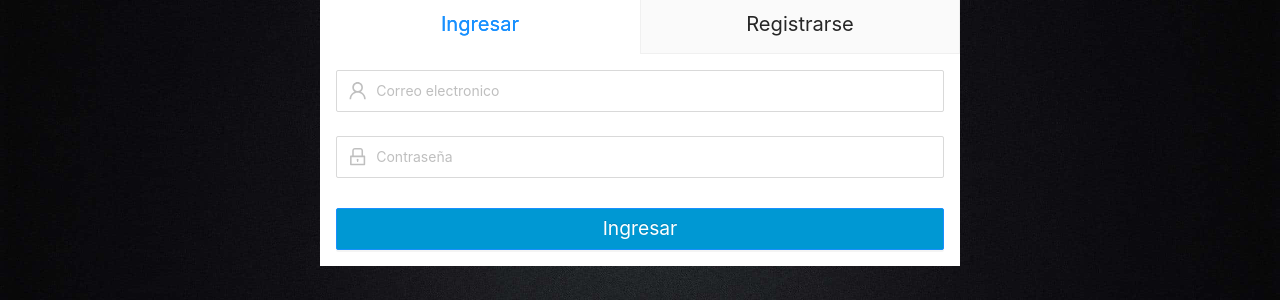
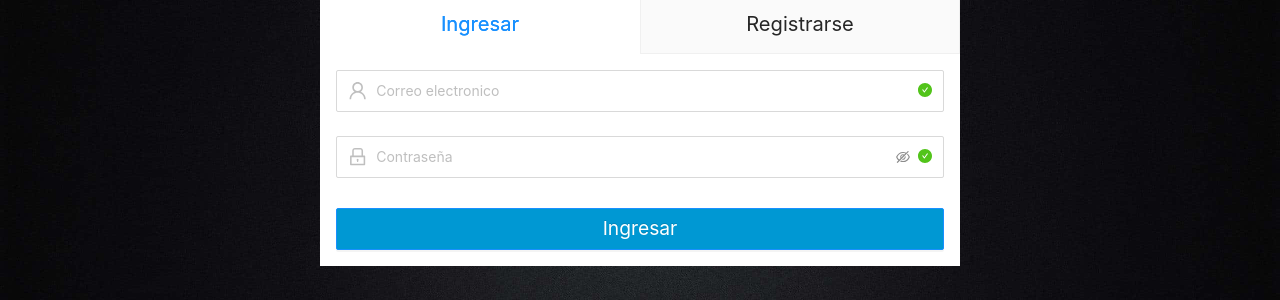
Before and after one commit to willjean29/GCM_PIXIE, a React (Create React App) app in the folder client/: page /admin/login in a window 1280 px wide. Shown: the part 187-487 px from the top of the page. Built offline with nearby package versions, Linux system fonts and the light colour scheme.

Commit message:
PIXIE-007 Validar formulario de ingreso

```diff
--- a/client/src/layouts/LayoutAdmin.js
+++ b/client/src/layouts/LayoutAdmin.js
@@ -10,8 +10,8 @@ import './LayoutAdmin.scss';
 const LayoutAdmin = (props) => {
   const {routes} = props;
   const [menuCollapsed, setMenuCollapsed] = useState(false);
+  const [authentication, setAuthentication] = useState(null);
   const {Header, Content, Footer} = Layout;
-  const authentication = null;
   if(!authentication){
     return (
       <>
--- a/client/src/pages/Admin/SingIn/components/LoginForm/Login.scss
+++ b/client/src/pages/Admin/SingIn/components/LoginForm/Login.scss
@@ -6,8 +6,19 @@
 			margin: 0;
 			margin-top: 30px;
 		}
+		&-control-input {
+			.msg-error {
+				position: absolute;
+				top: 100%;
+				left: 25%;
+				right: 25%;
+				margin-bottom: 24px;
+			}
+		}
 	}
-
+	.ant-form-item-has-error {
+		margin-bottom: 48px !important;
+	}
 	&__input {
 		.ant-input-prefix {
 			span {
--- a/client/src/pages/Admin/SingIn/components/LoginForm/LoginForm.js
+++ b/client/src/pages/Admin/SingIn/components/LoginForm/LoginForm.js
@@ -1,31 +1,49 @@
 import React from 'react';
 import {Form, Input, Button} from 'antd';
 import {UserOutlined, LockOutlined} from '@ant-design/icons';
-
+import {useFormik} from 'formik';
+import * as Yup from 'yup';
 import './Login.scss';
 const LoginForm = () => {
-
+  const valor = true;
+  const formik = useFormik({
+    initialValues: {
+      email: '',
+      password: '',
+    },
+    validationSchema: Yup.object({
+      email: Yup.string().email('Ingrese un email válido').required("El email es obligatorio"),
+      password: Yup.string().required('El password es obligatorio')
+    }),
+    onSubmit: (formData) => console.log(formData),
+  });
   return (
-    <Form className="login-form">
-      <Form.Item>
+    <Form className="login-form" onChange={formik.handleChange} onFinish={formik.handleSubmit}>
+      <Form.Item
+        hasFeedback
+        validateStatus={formik.errors.email ? "error" : "success"}
+      >
         <Input
           prefix={<UserOutlined style={{ color: "rgba(0,0,0,0.25)"}}/>}
-          type="email"
+          type="text"
           name="email"
+          value={formik.values.email}
           placeholder="Correo electronico"
           className="login-form__input"
         />
+        <span style={{color : '#b83a38'}} className="msg-error">{formik.errors.email}</span>
+      </Form.Item>
 
-      </Form.Item>
-      <Form.Item>
-        <Input
+      <Form.Item hasFeedback validateStatus={formik.errors.password ? "error" : "success"}>
+        <Input.Password
           prefix={<LockOutlined style={{ color: "rgba(0,0,0,0.25)"}}/>}
           type="password"
           name="password"
+          value={formik.values.password}
           placeholder="Contraseña"
           className="login-form__input"
         />
-
+        <span style={{color : '#b83a38'}} className="msg-error">{formik.errors.password}</span>
       </Form.Item>
       <Form.Item>
         <Button type="primary" htmlType="submit" className="login-form__button">
--- a/client/src/pages/Admin/SingIn/components/RegisterForm/RegisterForm.js
+++ b/client/src/pages/Admin/SingIn/components/RegisterForm/RegisterForm.js
@@ -59,16 +59,18 @@ const Step1 = ({next}) => {
           <Row gutter={24}>
             <Col span={24} md={16}>
               <Form.Item
+                size="large"
               >
                 <Input
                   addonBefore={<UserOutlined />}
                   placeholder="Token WebMaster"
+                  size="large"
                 />
               </Form.Item>
             </Col>
             <Col span={24} md={8}>
               <Form.Item className="token-admin-form__submit">
-                <Button type="primary" htmlType="submit" className="btn-submit" onClick={next}>
+                <Button type="primary" size="large" htmlType="submit" className="btn-submit" onClick={next}>
                   Validar
                 </Button>
               </Form.Item>
@@ -99,26 +101,27 @@ const Step2 = ({next, prev}) => {
         <Form
           className="token-admin-form"
         >
-          <Row gutter={24}>
+          <Row gutter={10}>
             <Col span={24} md={16}>
               <Form.Item
               >
                 <Input
                   addonBefore={<IdcardOutlined />}
                   placeholder="Ingresar DNI"
+                  size="large"
                 />
               </Form.Item>
             </Col>
             <Col span={24} md={4}>
               <Form.Item className="token-admin-form__submit">
-                <Button type="primary" htmlType="submit" className="btn-submit" onClick={next}>
+                <Button type="primary" size="large" htmlType="submit" className="btn-submit" onClick={next}>
                   Validar
                 </Button>
               </Form.Item>
             </Col>
             <Col span={24} md={4}>
               <Form.Item className="token-admin-form__submit">
-                <Button htmlType="button" className="btn-submit" onClick={prev}>
+                <Button htmlType="button" size="large" className="btn-submit" onClick={prev}>
                   Volver
                 </Button>
               </Form.Item>
```
